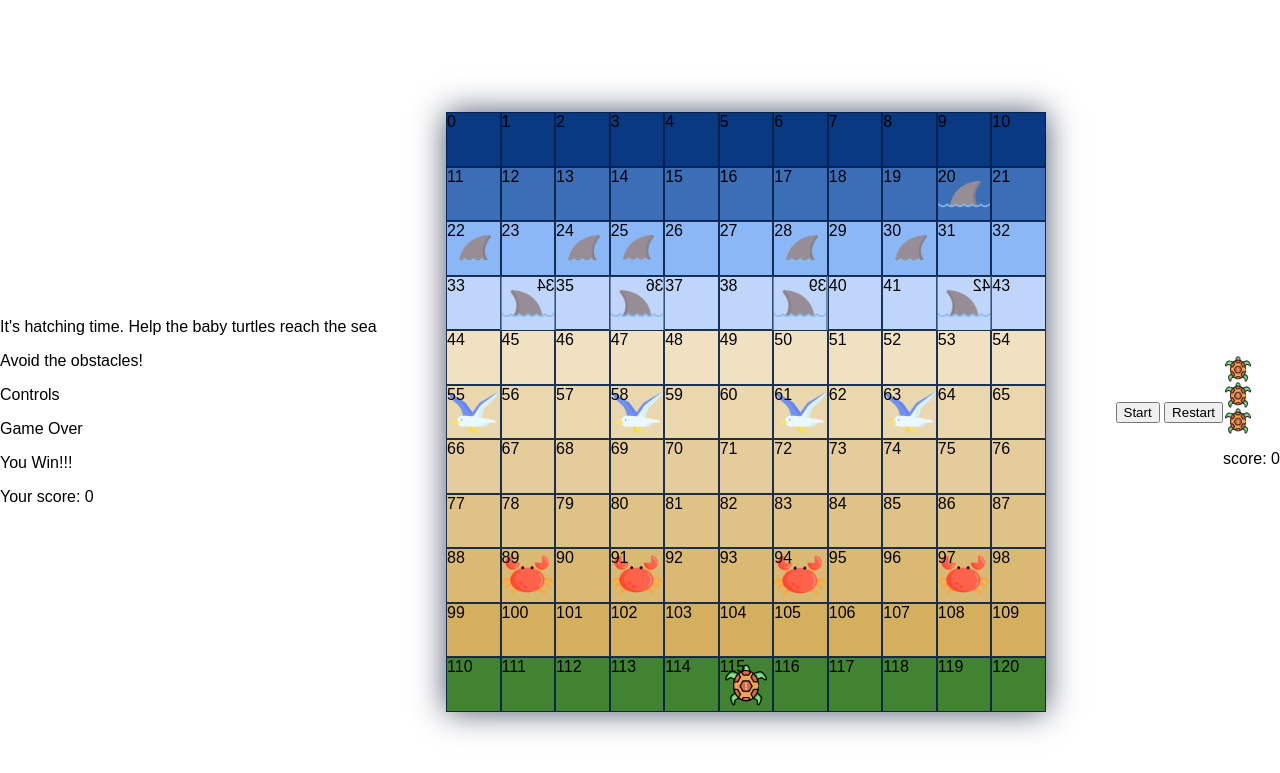
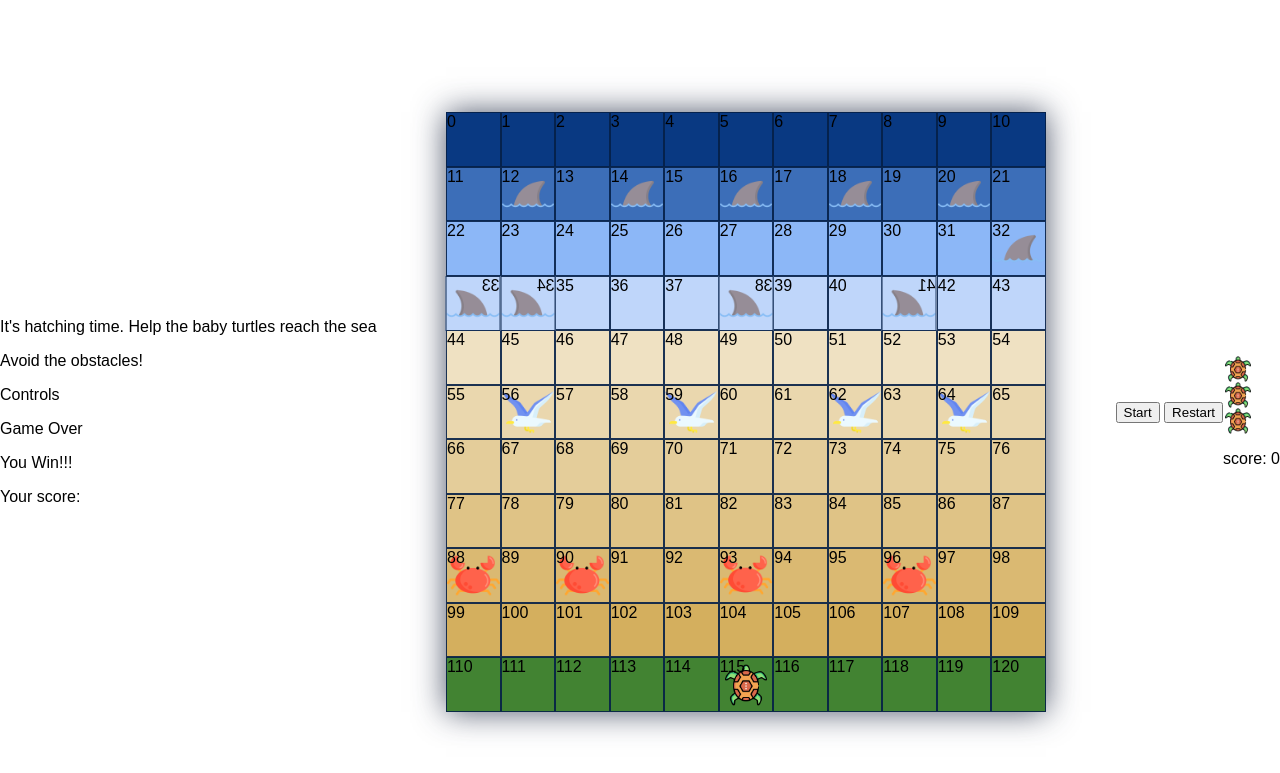
Before and after one commit to joanaBrit/Turtle-Bay, a plain HTML site: page index.html in a window 1280 px wide. Both pictures are taken after a click on the button "Start". Shown: the part 131-904 px from the top of the page. Drawn offline with Linux system fonts and the light colour scheme; a web font is replaced by a local one.

Commit message:
Added score updating

```diff
--- a/index.html
+++ b/index.html
@@ -32,7 +32,7 @@
         </div>
         <div id="wins">
           <p>You Win!!!</p>
-          <p>Your score: <span id="total-score">0</span></p>
+          <p>Your score: <span id="final-score"></span></p>
         </div>
       </div>
     </section>
--- a/js/main.js
+++ b/js/main.js
@@ -39,12 +39,12 @@ let currentSegullPosition = [55, 57, 60, 63, 65]
 //shark variables
 
 //Left
-let startSharkLPosition = [33, 34, 36, 37, 39, 40, 42, 43]
-let currentSharkLPosition = [33, 34, 36, 37, 39, 40, 42, 43]
+let startSharkLPosition = [33, 36, 37, 39, 40, 43]
+let currentSharkLPosition = [33, 36, 37, 39, 40, 43]
 
 //Right
-let startSharkRPosition = [22, 24, 26, 27, 30, 32]
-let currentSharkRPosition = [22, 24, 26, 27, 30, 32]
+let startSharkRPosition = [11, 13, 15, 17, 19, 21]
+let currentSharkRPosition = [11, 13, 15, 17, 19, 21]
 
 
 //Generate the cells
@@ -116,8 +116,10 @@ const audio = document.querySelector('.seagles')
 const restartBtn = document.querySelector('.restart')
 // lives display
 const livesDisplay = document.getElementById('lives')
-// scpre
+// score
 const scoreDisplay = document.getElementById('score')
+// total score
+const finalScore = document.getElementById('final-score')
 
 
 // variables
@@ -138,32 +140,22 @@ function startGame() {
   // add turtle
   updateTurtlePosition(startTurtle)
 
-  setInterval(() => {
+  interval = setInterval(() => {
     // move animals every 1 sec
     moveCrab()
     moveSeagull()
     moveSharkL()
     moveSharkR()
-    checkIfTurtleHitSomething()
-  }, 1000)
-
-  // set an interval
-  timer = setInterval(() => {
-    // if the Turtle hits an animal loses a live
-
-  }, 1000)
-  // when startBtn is clicked animals start moving
-  // when startBtn is clicked start the backgroup music
-  // if lives hit 0, end of the game
-  // when the game ends, appear the window display GAME OVER and the button restart
-  // when is game over background sound stops
+    checkIfTurtleHitSomething(false)
+  }, 1500)
 }
 
 function updateScoreBy(amount) {
   score = Math.max(0, score + amount)
+  // change score display on page
 }
 
-function checkIfTurtleHitSomething() {
+function checkIfTurtleHitSomething(justMadeMove) {
   console.log('Checking now if the turtle hit something')
   // Check if turtle current position has an animal
   if (currentCrabPosition.includes(currentTurtlePosition)) {
@@ -204,35 +196,35 @@ function checkIfTurtleHitSomething() {
     updateScoreBy(-150)
     scoreDisplay.innerHTML = score
   } else {
-    updateScoreBy(150)
-    // Check if turtle is now in last row
-    // let newPosition = position === 0 ? 10 : startTurtle
-    // currentTurtlePosition[i] = newPosition
+    if (justMadeMove) {
+      updateScoreBy(150)
+    }
 
-    // const isTurtleInLastRow = ;
-    if (isTurtleInLastRow) {
+    if (currentTurtlePosition <= 11) {
       console.log('You Win!!!')
+
+      endGame()
       //! need to show the win window + total score
+      finalScore.innerHTML = score
     }
   }
 
   // if lifes hit 0
   if (lives === 0) {
     endGame()
-    //! Needs to show Game Over window + reset button
   }
-  // If it does have an animal, then need to subtract life
-  // Reset turtle position, and if life is 0, end game
 }
 
 
 function endGame() {
+  console.log('Game Over')
   // clear interval
   clearInterval(interval)
-  updateTurtlePosition(startTurtle)
+  removeTurtle()
   // when the game ends, widown display Game Over, final score
   setTimeout(() => {
     //! window.dis(score)
+    //! Needs to show Game Over window + reset button
   })
 }
 
@@ -244,6 +236,7 @@ function resetGame() {
   // update the scoreDisplay
   scoreDisplay.innerHTML = score
   // update the livesDisplay
+  lives = 3
   livesDisplay.innerHTML = `<img src="assets/turtle.png"><img src="assets/turtle.png"><img src="assets/turtle.png">`
   updateTurtlePosition(startTurtle)
 }
@@ -257,6 +250,10 @@ function updateTurtlePosition(position) {
   cells[currentTurtlePosition].classList.remove('turtle')
   cells[position].classList.add('turtle')
   currentTurtlePosition = position
+}
+
+function removeTurtle() {
+  cells[currentTurtlePosition].classList.remove('turtle')
 }
 
 
@@ -289,7 +286,7 @@ function moveTurtle(event) {
 
   //add turtle to new position, and check if it hit something
   updateTurtlePosition(targetPosition)
-  checkIfTurtleHitSomething()
+  checkIfTurtleHitSomething(true)
 }
 
 
@@ -318,7 +315,7 @@ function moveCrab() {
     addCrab(newPosition)
   })
 }
-// setInterval(moveCrab, 1000)
+
 
 
 // add seagull
@@ -341,9 +338,10 @@ function moveSeagull() {
     currentSegullPosition[i] = newPosition
     // add seagulls at the updated currentCrabPosition
     addSeagull(newPosition)
+
   })
 }
-// setInterval(moveSeagull, 1000)
+
 
 // add shark left
 function addSharkL(position) {
@@ -366,7 +364,7 @@ function moveSharkL() {
     addSharkL(newPosition)
   })
 }
-// setInterval(moveSharkL, 1000)
+
 
 
 //add shark right
@@ -385,13 +383,13 @@ function moveSharkR() {
     //remove shark at this position
     removeSharkR(position)
     //calculate new shark positions, moving in 2 rows
-    let newPosition = position === 22 ? 21 : position - 1 && position === 11 ? 32 : position - 1
+    let newPosition = position === 11 ? 32 : position - 1 && position === 22 ? 21 : position - 1
     currentSharkRPosition[i] = newPosition
     // add sharks at the updated currentCrabPosition
     addSharkR(newPosition)
   })
 }
-// setInterval(moveSharkR, 1000)
+
 
 
 function playAudio() {
```
Also changed, not shown: 1 other file.
